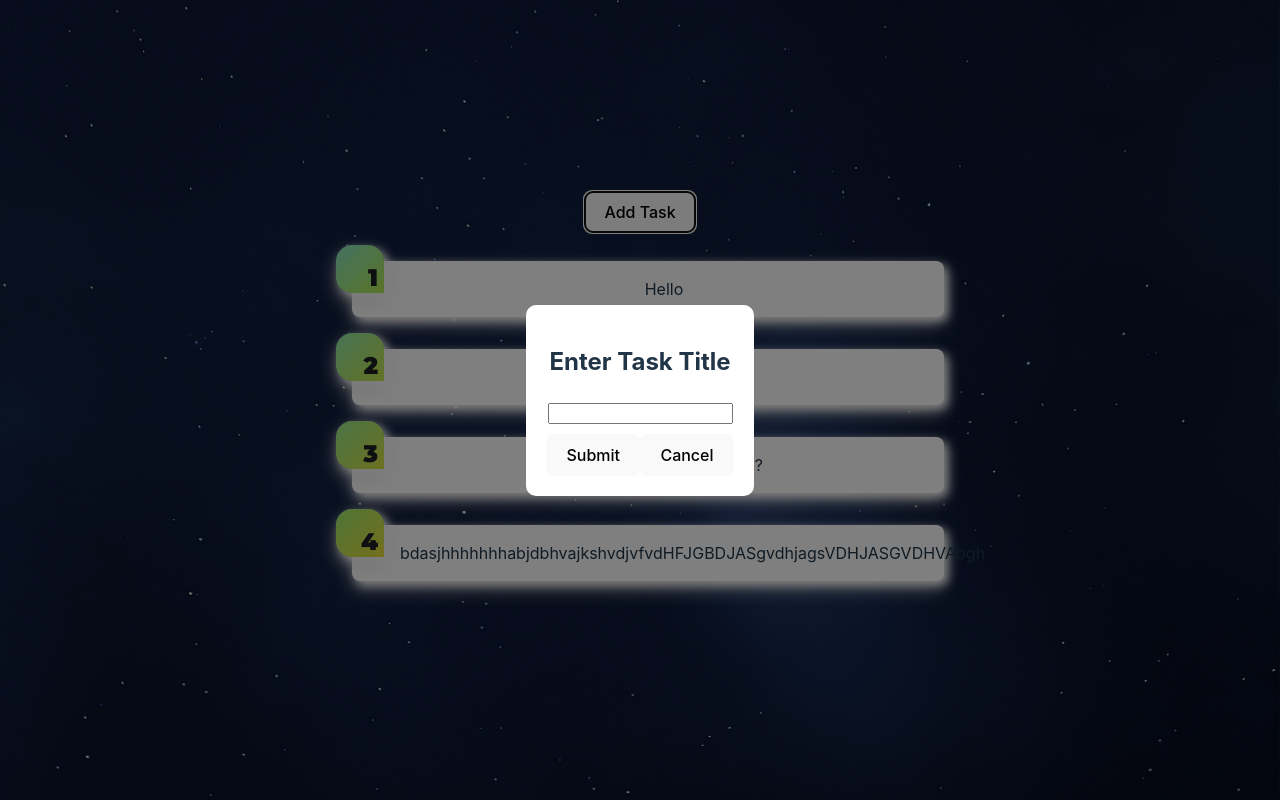
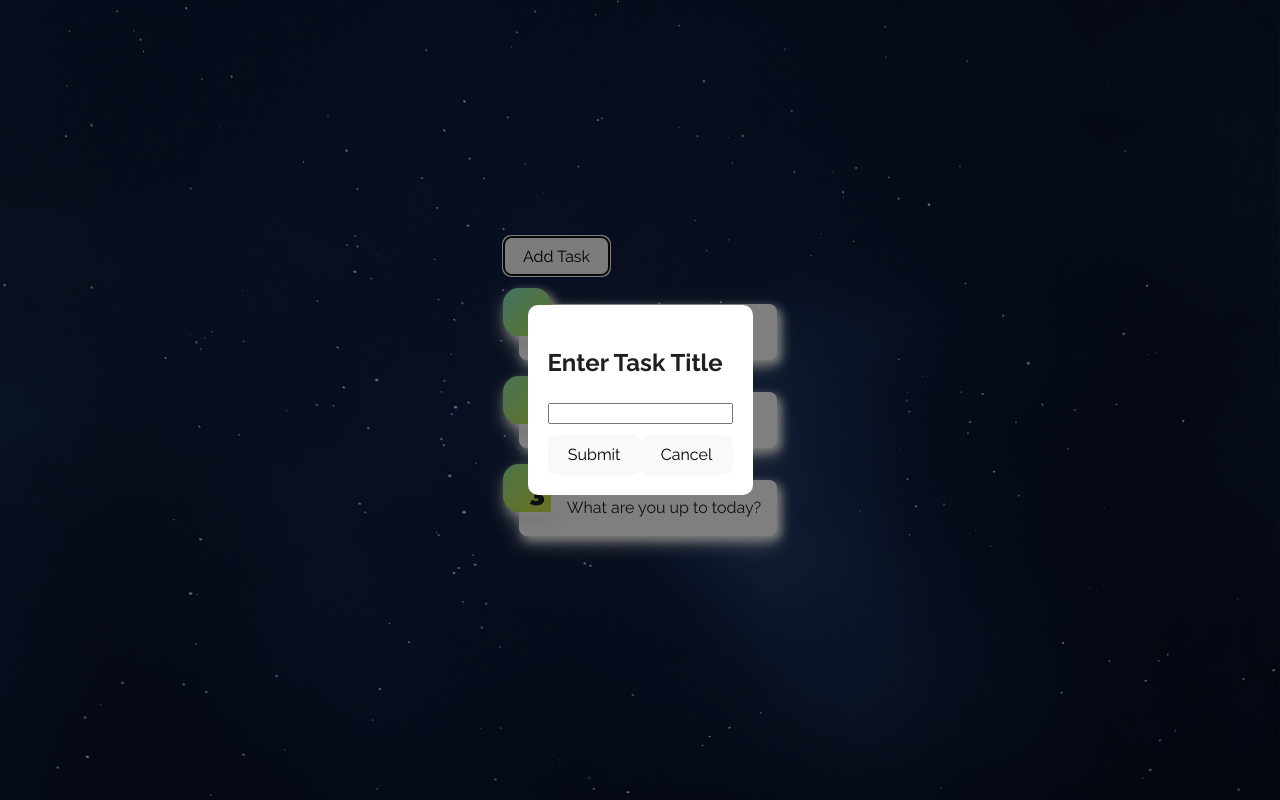
Before and after one commit to harsh8051/MyToDoApp, a React (Vite) app: page /tasklist in a window 1280 px wide. Both pictures are taken after a click on the button "Add Task". Built offline with nearby package versions, Linux system fonts and the light colour scheme.

Commit message:
New component for Prompt and minor changes

```diff
--- a/src/App.css
+++ b/src/App.css
@@ -2,5 +2,4 @@
   max-width: 1280px;
   margin: 0 auto;
   padding: 2rem;
-  text-align: center;
 }
--- a/src/components/Task/TaskPrompt.tsx
+++ b/src/components/Task/TaskPrompt.tsx
@@ -0,0 +1,36 @@
+import {useState} from 'react'
+
+interface Props{
+    handleSubmit:(task:string)=>void,
+    handleCancel:()=>void
+};
+
+function TaskPrompt({handleSubmit,handleCancel}:Props) {
+
+    const [inputValue, setInputValue] = useState('');
+
+
+    function handleInputChange(event:any) {
+        setInputValue(event.target.value);
+    }
+
+    function onSubmit(){
+        handleSubmit(inputValue)
+    }
+
+
+  return (
+    <div style={{ position: 'fixed', top: 0, left: 0, width: '100%', height: '100%', background: 'rgba(0,0,0,0.5)', display: 'flex', justifyContent: 'center', alignItems: 'center',zIndex:'2'}}>
+    <div style={{ background: '#fff', padding: '20px', borderRadius: '10px' }}>
+      <h2>Enter Task Title</h2>
+      <input type="text" value={inputValue} onChange={handleInputChange} />
+      <div style={{ display: 'flex', justifyContent: 'flex-end', marginTop: '10px' }}>
+        <button onClick={onSubmit}>Submit</button>
+        <button onClick={handleCancel}>Cancel</button>
+      </div>
+    </div>
+  </div>
+  )
+}
+
+export default TaskPrompt
--- a/src/pages/Home.tsx
+++ b/src/pages/Home.tsx
@@ -1,5 +1,5 @@
-import React from 'react'
-import CalenderBox from '../components/CalenderBox'
+
+import CalenderBox from '../components/CalenderBox.tsx'
 
 function Home() {
   return (
--- a/src/pages/TaskList.tsx
+++ b/src/pages/TaskList.tsx
@@ -1,4 +1,5 @@
 import {useState} from 'react'
+import TaskPrompt from '../components/Task/TaskPrompt'
 import taskListPage from '../styles/taskListPage.module.scss'
 
 function TaskList() {
@@ -7,26 +8,21 @@ function TaskList() {
     'Hello',
     'How are you?',
     'What are you up to today?',
-    'bdasjhhhhhhhabjdbhvajkshvdjvfvdHFJGBDJASgvdhjagsVDHJASGVDHVAbgh'
   ]);
-  const [inputValue, setInputValue] = useState('');
+
   const [isInputVisible, setIsInputVisible] = useState(false);
-
-  function handleSubmit() {
-    // Do something with the inputValue, like submit it to a server or display it on the page
-    console.log('Input value:', inputValue);
-    handleAddTask(inputValue)
-    setInputValue('');
-    setIsInputVisible(false);
-  }
 
   function handleButtonClick() {
     setIsInputVisible(true);
   }
 
-  function handleInputChange(event:any) {
-    setInputValue(event.target.value);
-  }
+  function handleSubmit(inputValue:string) {
+    // Do something with the inputValue, like submit it to a server or display it on the page
+    console.log('Input value:', inputValue);
+    handleAddTask(inputValue)
+    setIsInputVisible(false);
+}
+
 
   function handleAddTask(task:string) {
     //const newTask = 'This is a new message';
@@ -35,28 +31,22 @@ function TaskList() {
 
   function handleCancel() {
     // Reset the input value and hide the input box
-    setInputValue('');
     setIsInputVisible(false);
   }
+
+
 
   return (
     <div className={taskListPage.mainbox}>
       <button onClick={handleButtonClick}>Add Task</button>
       {isInputVisible && (
-        <div style={{ position: 'fixed', top: 0, left: 0, width: '100%', height: '100%', background: 'rgba(0,0,0,0.5)', display: 'flex', justifyContent: 'center', alignItems: 'center',zIndex:'2'}}>
-          <div style={{ background: '#fff', padding: '20px', borderRadius: '10px' }}>
-            <h2>Enter Task Title</h2>
-            <input type="text" value={inputValue} onChange={handleInputChange} />
-            <div style={{ display: 'flex', justifyContent: 'flex-end', marginTop: '10px' }}>
-              <button onClick={handleSubmit}>Submit</button>
-              <button onClick={handleCancel}>Cancel</button>
-            </div>
-          </div>
-        </div>
+        <TaskPrompt handleSubmit={handleSubmit} handleCancel={handleCancel}/>
       )}
       <ol className={taskListPage.gradientlist}>
         {tasks.map((task, index) => (
-          <li key={index}>{task}</li>
+          <li key={index}>
+            {task}
+          </li>
         ))}
       </ol>
     </div>
--- a/src/styles/taskListPage.module.scss
+++ b/src/styles/taskListPage.module.scss
@@ -1,7 +1,5 @@
 /*** FONTS ***/
 @import url(https://fonts.googleapis.com/css?family=Montserrat:900|Raleway:400,400i,700,700i);
-
-
 
 /*** VARIABLES ***/
 /* Colors */
@@ -11,15 +9,12 @@ $green: #a2ed56;
 $yellow: #fddc32;
 $white: #fafafa;
 
-
-
 /*** EXTEND ***/
 /* box-shadow */
 %boxshadow {
-  box-shadow: 0.25rem 0.25rem 0.6rem rgba(255, 255, 255, 0.98), 0 0.5rem 1.125rem rgba(216, 216, 216, 0.7);
+  box-shadow: 0.25rem 0.25rem 0.6rem rgba(255, 255, 255, 0.98),
+    0 0.5rem 1.125rem rgba(216, 216, 216, 0.7);
 }
-
-
 
 /*** STYLE ***/
 *,
@@ -28,14 +23,14 @@ $white: #fafafa;
   box-sizing: border-box;
 }
 
-
 .mainbox {
   display: block;
   margin: 0 auto;
   max-width: 40rem;
   padding: 1rem;
+  color: $black;
+  font-family: "Raleway", sans-serif;
 }
-
 
 ol.gradientlist {
   counter-reset: gradient-counter;
@@ -48,20 +43,24 @@ ol.gradientlist {
     @extend %boxshadow;
     counter-increment: gradient-counter;
     margin-top: 1rem;
+    overflow-wrap: break-word;
     min-height: 3rem;
     padding: 1rem 1rem 1rem 3rem;
     position: relative;
     &::before,
     &::after {
-      background: linear-gradient(135deg, $blue 0%,$green 100%);
+      background: linear-gradient(135deg, $blue 0%, $green 100%);
       border-radius: 1rem 1rem 0 1rem;
-      content: '';
+      content: "";
       height: 3rem;
       left: -1rem;
       overflow: hidden;
       position: absolute;
       top: -1rem;
       width: 3rem;
+      display: flex;
+      justify-content: space-between;
+      align-items: center;
     }
     &::before {
       align-items: flex-end;
@@ -69,23 +68,34 @@ ol.gradientlist {
       content: counter(gradient-counter);
       color: $black;
       display: flex;
-      font: 900 1.5em/1 'Montserrat';
+      font: 900 1.5em/1 "Montserrat";
       justify-content: flex-end;
       padding: 0.125em 0.25em;
       z-index: 1;
     }
     @for $i from 1 through 5 {
-      &:nth-child(10n+#{$i}):before {
-        background: linear-gradient(135deg, rgba($green, $i * 0.2) 0%,rgba($yellow, $i * 0.2) 100%);
+      &:nth-child(10n + #{$i}):before {
+        background: linear-gradient(
+          135deg,
+          rgba($green, $i * 0.2) 0%,
+          rgba($yellow, $i * 0.2) 100%
+        );
       }
     }
     @for $i from 6 through 10 {
-      &:nth-child(10n+#{$i}):before {
-        background: linear-gradient(135deg, rgba($green, 1 - (($i - 5) * 0.2)) 0%,rgba($yellow, 1 - (($i - 5) * 0.2)) 100%);
+      &:nth-child(10n + #{$i}):before {
+        background: linear-gradient(
+          135deg,
+          rgba($green, 1 - (($i - 5) * 0.2)) 0%,
+          rgba($yellow, 1 - (($i - 5) * 0.2)) 100%
+        );
       }
     }
     + li {
       margin-top: 2rem;
+      display: flex;
+      justify-content: space-between;
+      align-items: center;
     }
   }
 }
```
